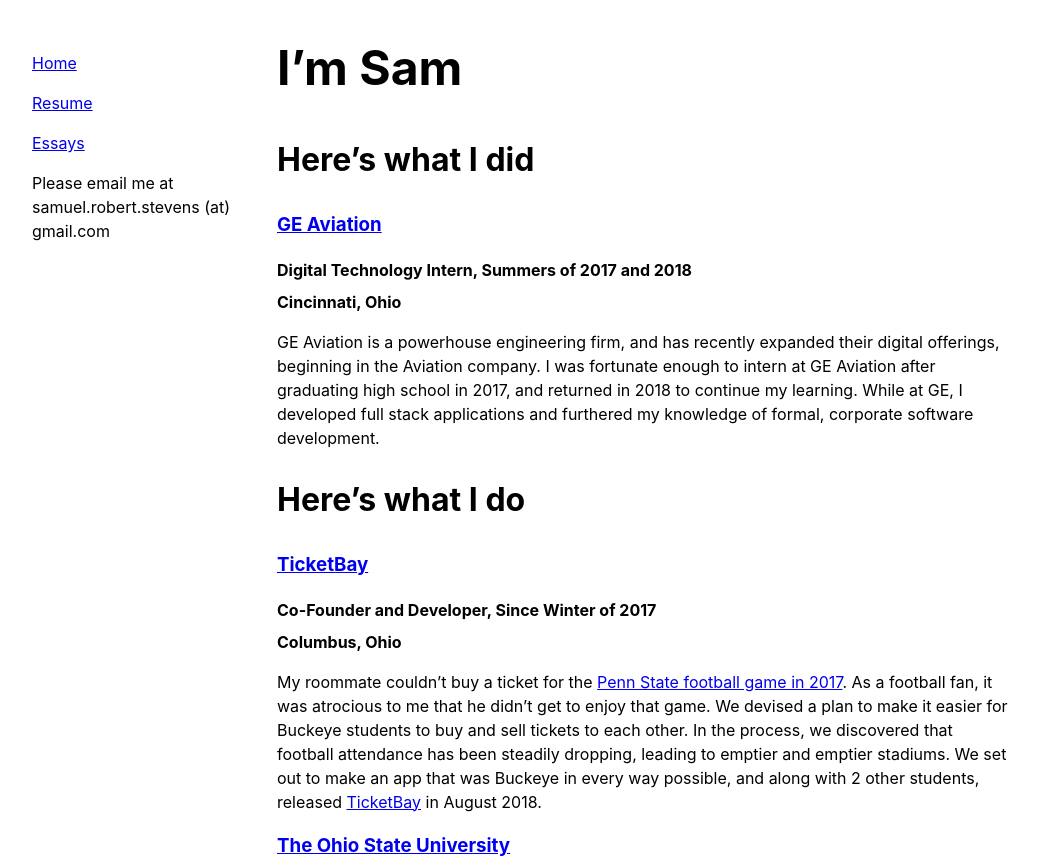
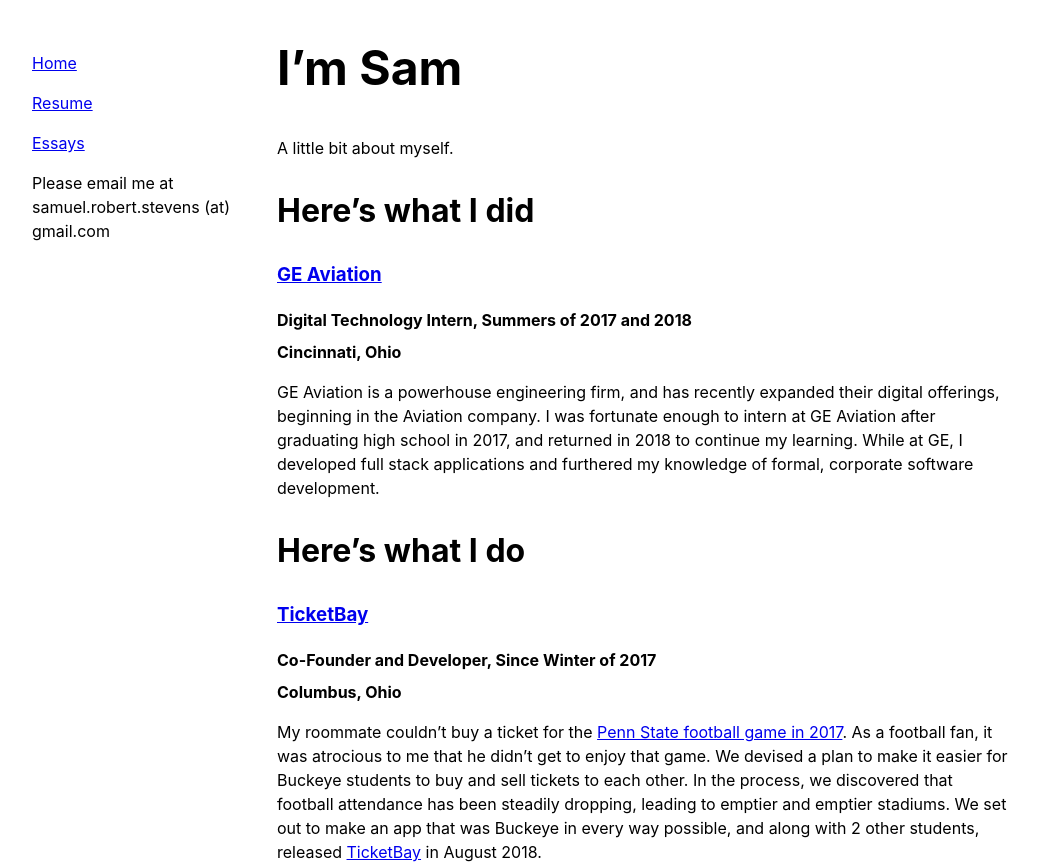
Before and after one commit to samuelstevens/samuelstevens.github.io, a plain HTML site: page index.html in a window 1280 px wide. Shown: the top 867 px of the page, without its empty margins (118-1157 px from the left). Drawn offline with Linux system fonts and the light colour scheme.

Commit message:
commit_message

```diff
--- a/index.html
+++ b/index.html
@@ -24,6 +24,7 @@
         </aside>
         <article class="column content">
           <h1 id="im-sam">I&rsquo;m Sam</h1>
+          <p>A little bit about myself.</p>
           <h2 id="heres-what-i-did">Here&rsquo;s what I did</h2>
           <h3 id="ge-aviation"><a href="https://www.geaviation.com/">GE Aviation</a></h3>
           <h4 id="digital-technology-intern-summers-of-2017-and-2018">Digital Technology Intern, Summers of 2017 and 2018</h4>
```
